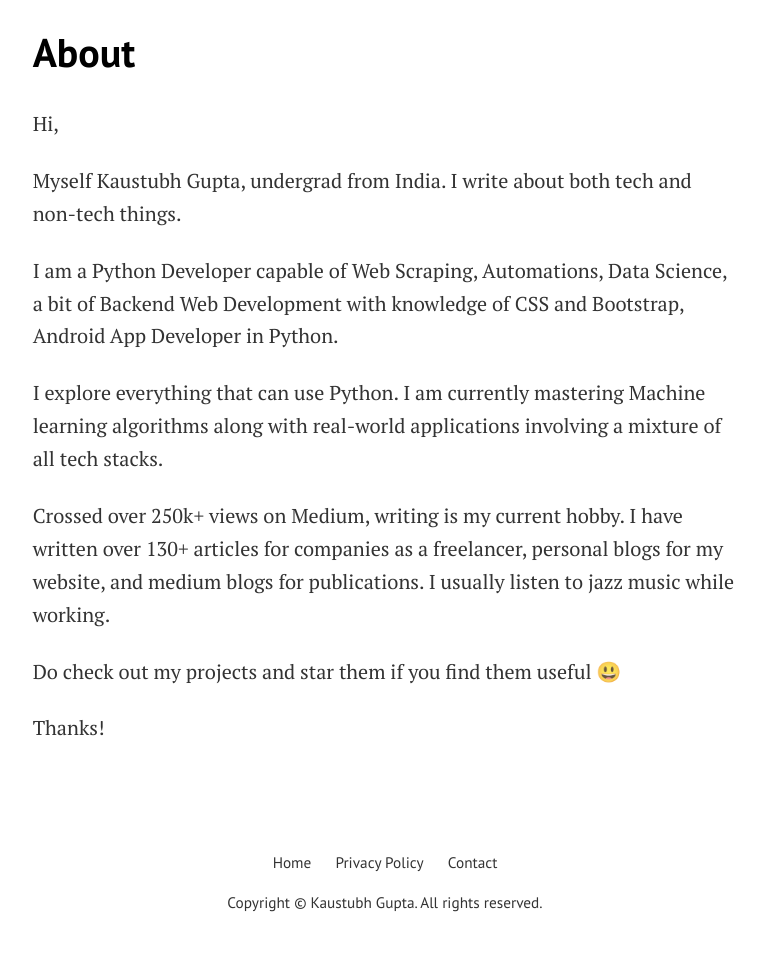
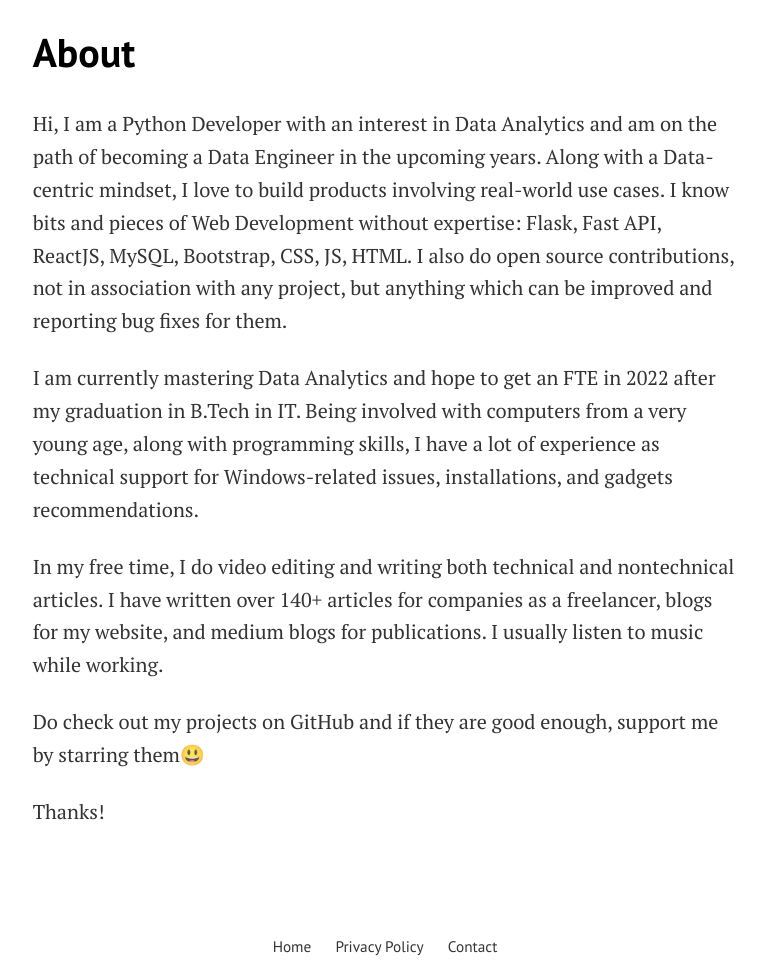
Before and after one commit to kaustubhgupta/blog, a Jekyll site: the page built from pages/about.md, in a window 1280 px wide and 1400 px high. Shown: the part 436-1400 px from the top of the window, without its empty margins (255-1020 px from the left). Built offline with Jekyll 4.4.1, drawn with Linux system fonts in a browser that asks for light colours.

Commit message:
Update about.md

```diff
--- a/pages/about.md
+++ b/pages/about.md
@@ -5,16 +5,12 @@
 image: assets/images/screenshot.png
 ---
 
-Hi,
+Hi, I am a Python Developer with an interest in Data Analytics and am on the path of becoming a Data Engineer in the upcoming years. Along with a Data-centric mindset, I love to build products involving real-world use cases. I know bits and pieces of Web Development without expertise: Flask, Fast API, ReactJS, MySQL, Bootstrap, CSS, JS, HTML. I also do open source contributions, not in association with any project, but anything which can be improved and reporting bug fixes for them.
 
-Myself Kaustubh Gupta, undergrad from India. I write about both tech and non-tech things.
+I am currently mastering Data Analytics and hope to get an FTE in 2022 after my graduation in B.Tech in IT. Being involved with computers from a very young age, along with programming skills, I have a lot of experience as technical support for Windows-related issues, installations, and gadgets recommendations.
 
-I am a Python Developer capable of Web Scraping, Automations, Data Science, a bit of Backend Web Development with knowledge of CSS and Bootstrap, Android App Developer in Python.
+In my free time, I do video editing and writing both technical and nontechnical articles. I have written over 140+ articles for companies as a freelancer, blogs for my website, and medium blogs for publications. I usually listen to music while working.
 
-I explore everything that can use Python. I am currently mastering Machine learning algorithms along with real-world applications involving a mixture of all tech stacks.
-
-Crossed over 250k+ views on Medium, writing is my current hobby. I have written over 130+ articles for companies as a freelancer, personal blogs for my website, and medium blogs for publications. I usually listen to jazz music while working.
-
-Do check out my projects and star them if you find them useful 😃
+Do check out my projects on GitHub and if they are good enough, support me by starring them😃
 
 Thanks!
```
